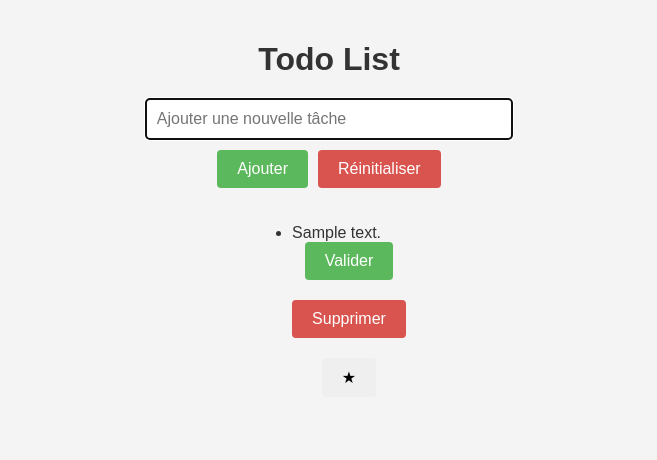
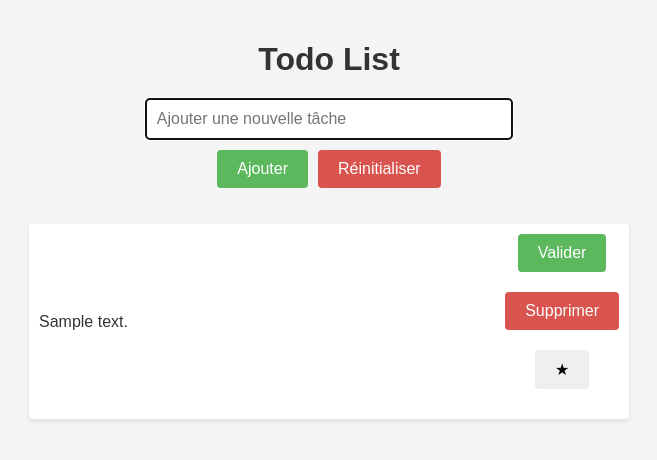
Before and after one commit to 0wme/HTMX_Project, a Flask app: template templates/todo_list.html in a window 1280 px wide. Shown: the top 460 px of the page, without its empty margins (311-968 px from the left). Run offline with Flask 3, Linux system fonts and the light colour scheme; the template is opened without the code that fills it: most values are stand-ins (such as "Sample title", 1, 10 or a date in 2020).

Commit message:
Ajout d'un background blanc sur les todos pour mieux les représenter

```diff
--- a/templates/todo_list.html
+++ b/templates/todo_list.html
@@ -64,6 +64,25 @@
             background-color: #c9302c;
         }
 
+        ul {
+            list-style: none;
+            padding: 0;
+            width: 100%;
+            max-width: 600px;
+        }
+
+        .todo-item {
+            background-color: #fff;
+            padding: 10px;
+            margin-bottom: 8px;
+            border-radius: 4px;
+            display: flex;
+            justify-content: space-between;
+            align-items: center;
+            box-shadow: 0 2px 4px rgba(0,0,0,0.1);
+        }
+
+
 
     </style>
 </head>
```
